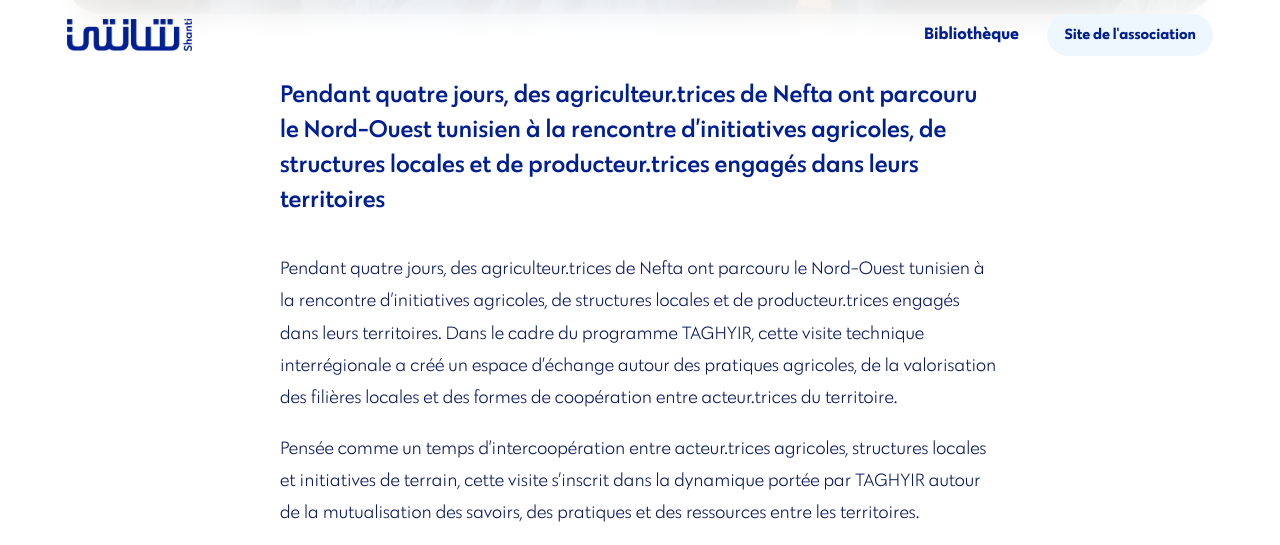
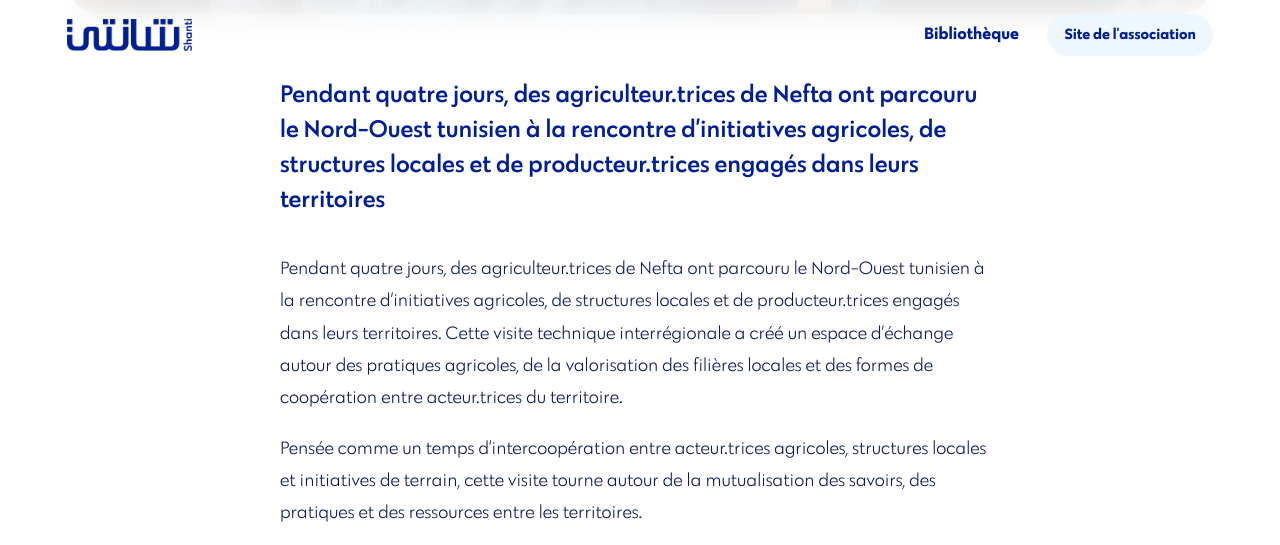
Before and after one commit to shanti-tn/bibliotheque, a Jekyll site: the page built from _articles/2026-10-08-des-savoirs-en-mouvement-du-sud-au-nord-ouest.md, in a window 1280 px wide and 900 px high, scrolled down 1194 px, cut to the strip 0-545 px from the top of the window. Built offline with Jekyll 4.4.1, drawn with Linux system fonts in a browser that asks for light colours; nearby versions of some CDN libraries.

Commit message:
Update _articles/2026-10-08-des-savoirs-en-mouvement-du-sud-au-nord-ouest.md (via Pages CMS)

```diff
--- a/_articles/2026-10-08-des-savoirs-en-mouvement-du-sud-au-nord-ouest.md
+++ b/_articles/2026-10-08-des-savoirs-en-mouvement-du-sud-au-nord-ouest.md
@@ -9,9 +9,9 @@ resume: Pendant quatre jours, des agriculteur.trices de Nefta ont parcouru l
 image: /assets/img/articles/20260212110957-e1778766104745-1024x1015.jpg
 published: true
 ---
-Pendant quatre jours, des agriculteur.trices de Nefta ont parcouru le Nord-Ouest tunisien à la rencontre d’initiatives agricoles, de structures locales et de producteur.trices engagés dans leurs territoires. Dans le cadre du programme TAGHYIR, cette visite technique interrégionale a créé un espace d’échange autour des pratiques agricoles, de la valorisation des filières locales et des formes de coopération entre acteur.trices du territoire.
+Pendant quatre jours, des agriculteur.trices de Nefta ont parcouru le Nord-Ouest tunisien à la rencontre d’initiatives agricoles, de structures locales et de producteur.trices engagés dans leurs territoires. Cette visite technique interrégionale a créé un espace d’échange autour des pratiques agricoles, de la valorisation des filières locales et des formes de coopération entre acteur.trices du territoire.
 
-Pensée comme un temps d’intercoopération entre acteur.trices agricoles, structures locales et initiatives de terrain, cette visite s’inscrit dans la dynamique portée par TAGHYIR autour de la mutualisation des savoirs, des pratiques et des ressources entre les territoires.
+Pensée comme un temps d’intercoopération entre acteur.trices agricoles, structures locales et initiatives de terrain, cette visite tourne autour de la mutualisation des savoirs, des pratiques et des ressources entre les territoires.
 
 ![](https://medsocialinnovationlab.org/wp-content/uploads/2026/05/20260212_112730-1-edited.jpg)
 
```
